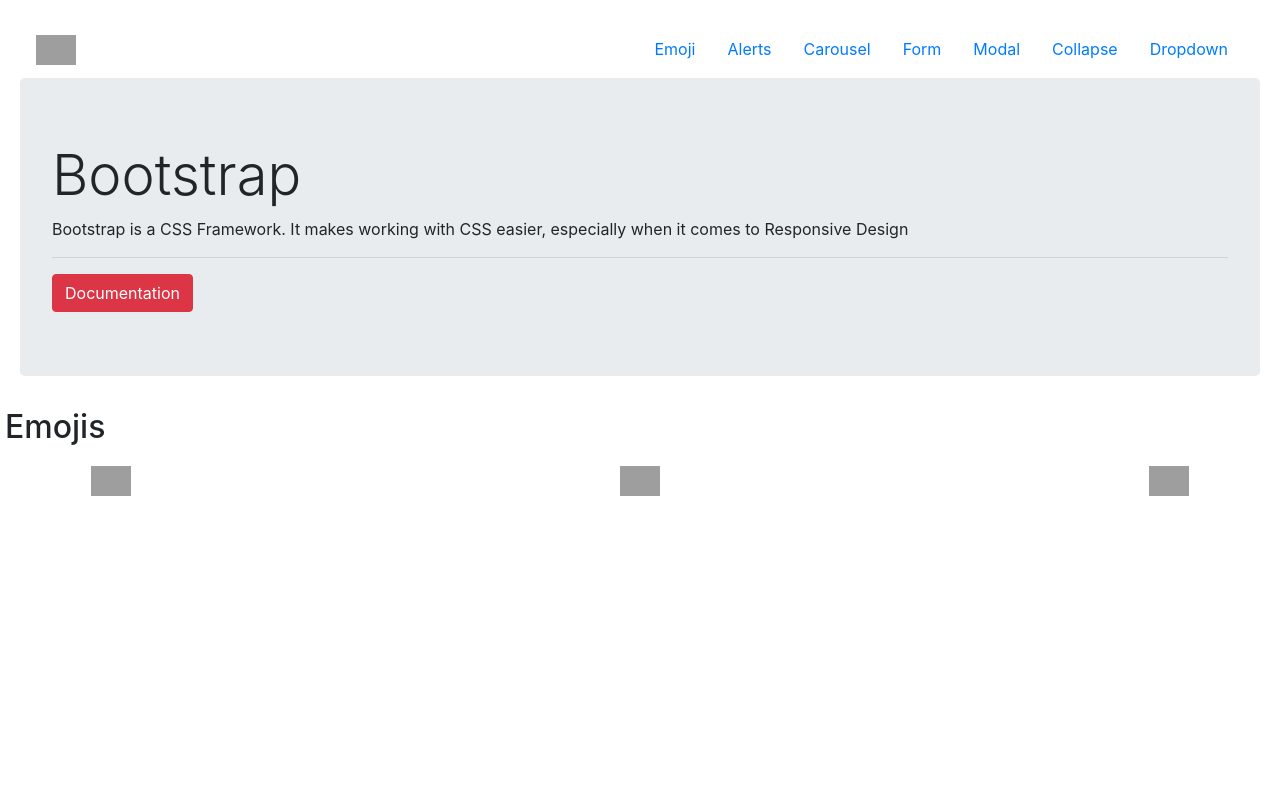
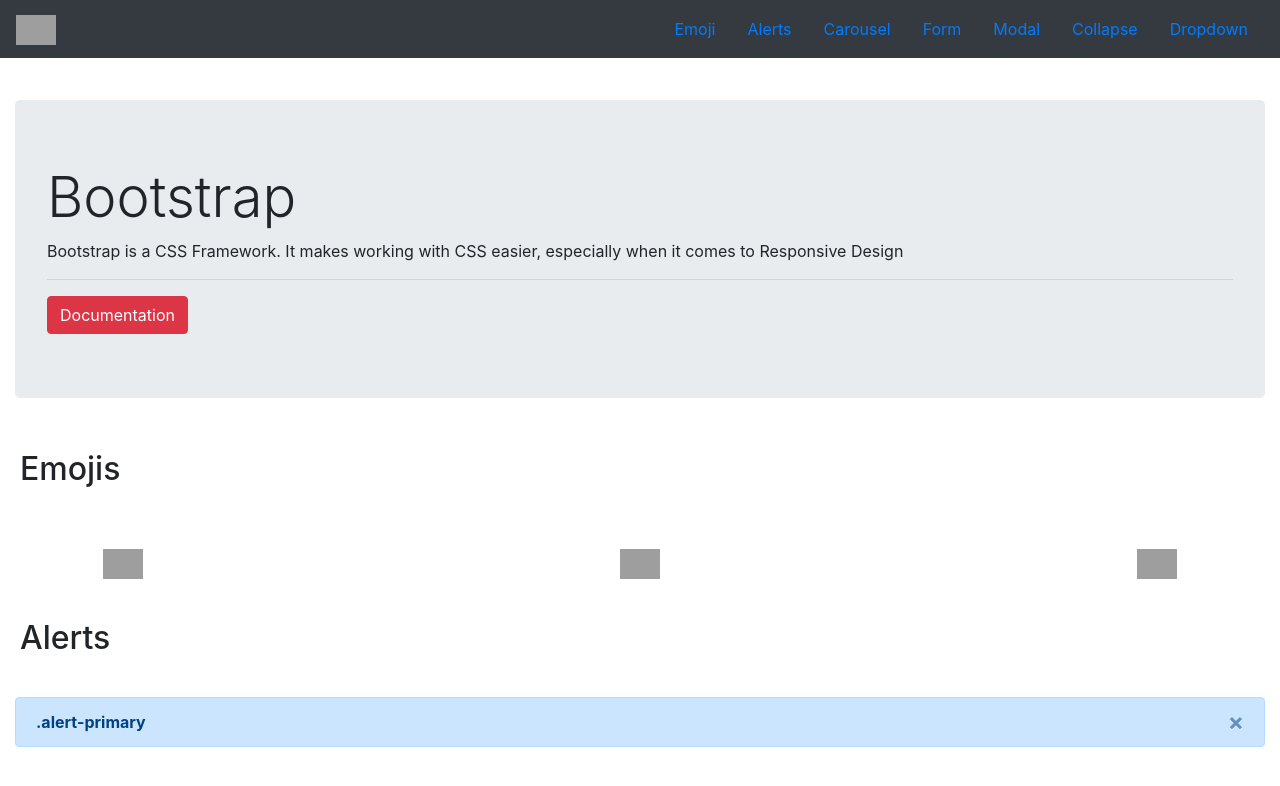
Before and after one commit to paidaj/EddieTaliaferro, a plain HTML site: page code-along/07_29/index.html in a window 1280 px wide. Drawn offline with nearby package versions, Linux system fonts and the light colour scheme; grey boxes are pictures that could not be loaded.

Commit message:
Added Alert

```diff
--- a/code-along/07_29/index.html
+++ b/code-along/07_29/index.html
@@ -11,7 +11,7 @@
     <div class="container-fluid">
 
         <!-- Navbar -->
-        <nav class="navbar">
+        <nav class="navbar fixed-top navbar-dark bg-dark">
             <a href="#" class="navbar-brand">
                 <img height="30" src="http://static1.squarespace.com/static/55c4ffcfe4b0b6679a5a2ff5/t/55c927aee4b0389a4f23a090/1594054577323/?format=1500w" alt="">
             </a>
@@ -50,7 +50,7 @@
         </div>
 
         <!-- Emojis -->
-        <div class="row">
+        <div id="emojis" class="row">
             <h2 class="section-header">Emojis</h2>
         </div>
         <div class="row">
@@ -66,6 +66,15 @@
         </div>
 
         <!-- Alerts -->
+        <div id="alerts" class="row">
+            <h2 class="section-header">Alerts</h2>
+        </div>
+        <div class="alert alert-primary alert-dismissible fade show" role="alert">
+            <strong>.alert-primary</strong>
+            <button type="button" class="close" data-dismiss="alert" aria-label="Close">
+                <span aria-hidden="true">&times;</span>
+            </button>
+        </div>
 
         <!-- Carousel -->
 
--- a/code-along/07_29/styles.css
+++ b/code-along/07_29/styles.css
@@ -1,6 +1,13 @@
 .container-fluid {
     /* background-color: lightblue; */
     height: 100px;
+}
+
+.jumbotron {
+    margin-top: 100px;
+}
+
+.row {
     padding: 20px;
 }
 
```
